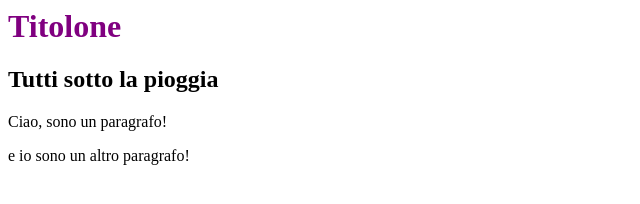
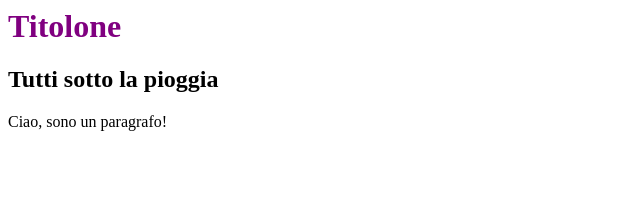
Before and after one commit to trixlux/my-first-page, a plain HTML site: page src/index.html in a window 1280 px wide. Shown: the whole page, without its empty margins (0-640 px from the left). Drawn offline with Linux system fonts and the light colour scheme.

Commit message:
rimosso paragrafo inutile

```diff
--- a/src/index.html
+++ b/src/index.html
@@ -10,6 +10,5 @@
         <h1>Titolone</h1>
         <h2>Tutti sotto la pioggia</h2>
         <p>Ciao, sono un paragrafo!</p>
-        <p>e io sono un altro paragrafo!</p>
     </body>
 </html>
```
